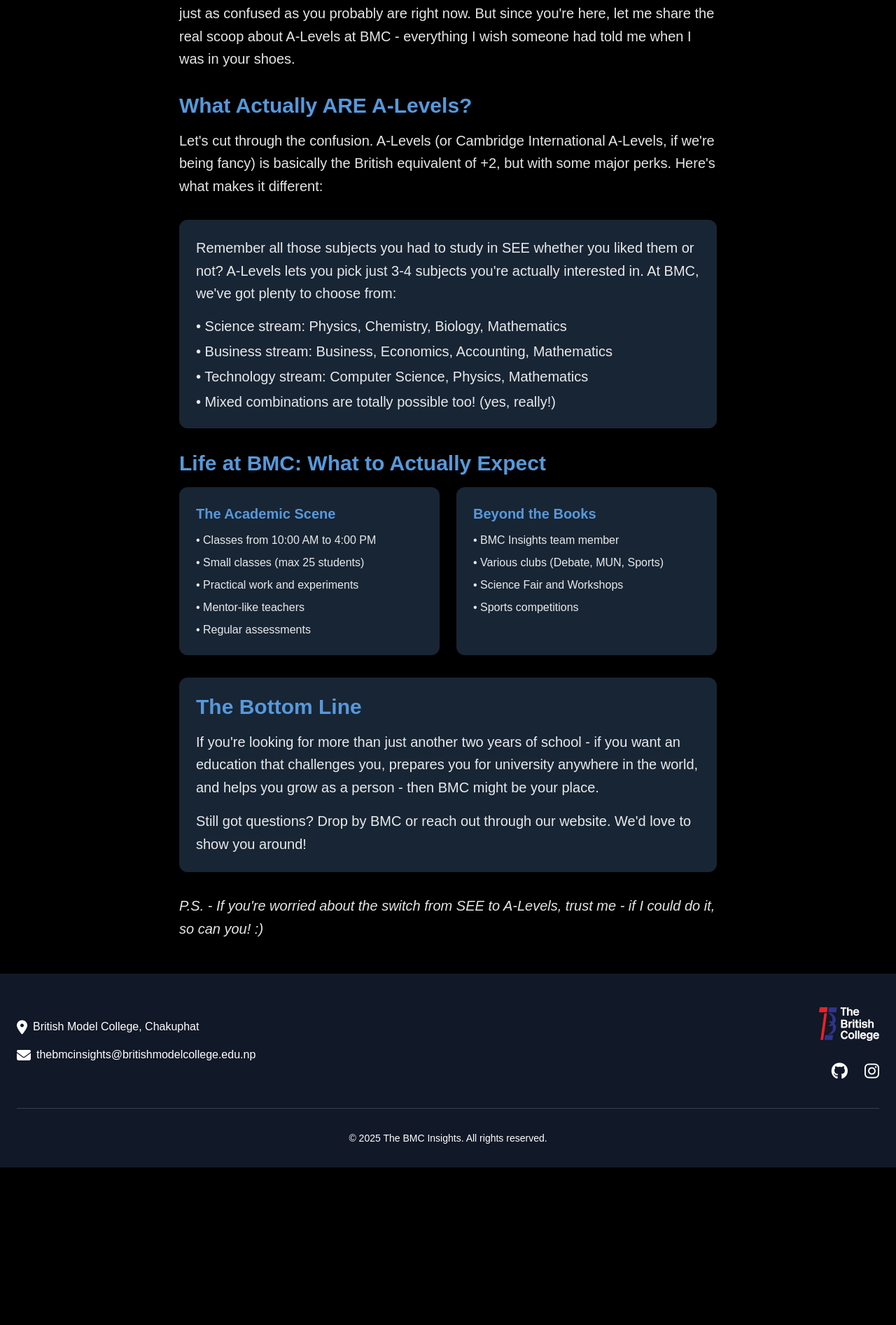
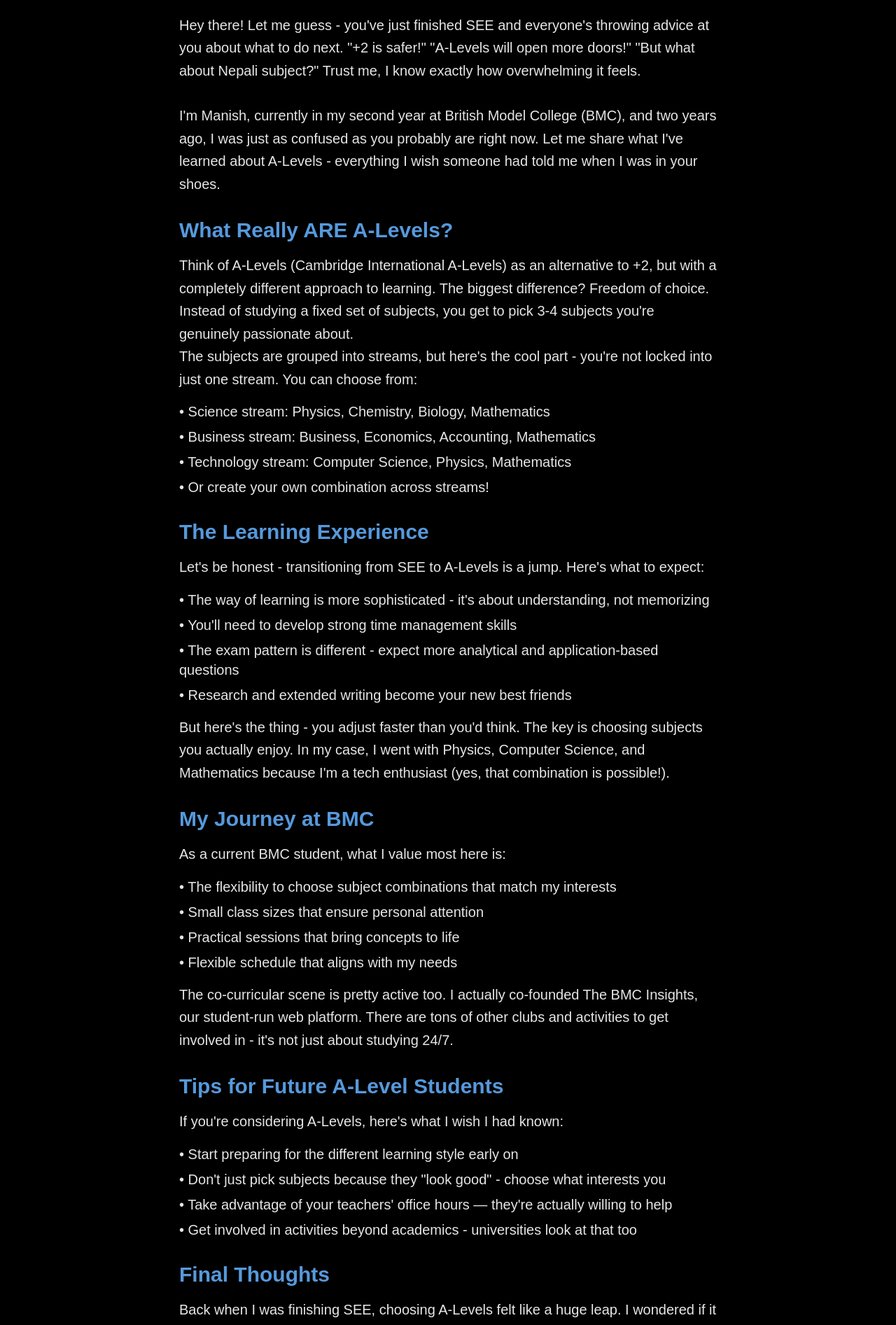
Before and after one commit to bmcinsights/website, a Next.js app: page /blog/posts/bmcalevels in a window 1280 px wide. Shown: the part 899-2792 px from the top of the page at 70% size. Before the commit the page ends 2567 px from the top, so only its background shows below. Built offline with nearby package versions, Linux system fonts and the light colour scheme; no server answers.

Commit message:
add some fixes

```diff
--- a/src/app/blog/posts/bmcalevels/page.tsx
+++ b/src/app/blog/posts/bmcalevels/page.tsx
@@ -28,97 +28,112 @@
         <div className="space-y-8">
           {/* Introduction Paragraph */}
           <p className="text-text opacity-90 text-xl leading-relaxed">
-            Hey there! Let me guess - you've just finished SEE and everyone's throwing
-            advice at you about what to do next. "+2 is safer!" "A-Levels will open
-            more doors!" "But what about Nepali subject?" Trust me, I know exactly how
-            overwhelming it feels. I'm Manish, currently in my second year at British
-            Model College (BMC), and two years ago, I was just as confused as you
-            probably are right now. But since you're here, let me share the real scoop
-            about A-Levels at BMC - everything I wish someone had told me when I was
-            in your shoes.
+            Hey there! Let me guess - you've just finished SEE and everyone's throwing advice at you about what to do next. "+2 is safer!" "A-Levels will open more doors!" "But what about Nepali subject?" Trust me, I know exactly how overwhelming it feels.
+          </p>
+          <p className="text-text opacity-90 text-xl leading-relaxed">
+            I'm Manish, currently in my second year at British Model College (BMC), and two years ago, I was just as confused as you probably are right now. Let me share what I've learned about A-Levels - everything I wish someone had told me when I was in your shoes.
           </p>
 
           {/* What are A-Levels Section */}
           <section>
             <h2 className="text-2xl md:text-3xl font-bold text-primary mb-4">
-              What Actually ARE A-Levels?
+              What Really ARE A-Levels?
             </h2>
             <p className="text-text opacity-90 text-xl leading-relaxed">
-              Let's cut through the confusion. A-Levels (or Cambridge International
-              A-Levels, if we're being fancy) is basically the British equivalent
-              of +2, but with some major perks. Here's what makes it different:
+              Think of A-Levels (Cambridge International A-Levels) as an alternative to +2, but with a completely different approach to learning. The biggest difference? Freedom of choice. Instead of studying a fixed set of subjects, you get to pick 3-4 subjects you're genuinely passionate about.
             </p>
-          </section>
-
-          {/* Course Options */}
-          <section className="bg-secondary bg-opacity-30 rounded-xl p-6">
             <p className="text-text opacity-90 text-xl leading-relaxed">
-              Remember all those subjects you had to study in SEE whether you liked
-              them or not? A-Levels lets you pick just 3-4 subjects you're actually
-              interested in. At BMC, we've got plenty to choose from:
+              The subjects are grouped into streams, but here's the cool part - you're not locked into just one stream. You can choose from:
             </p>
             <ul className="mt-4 space-y-2 text-xl">
               <li className="text-text opacity-90">• Science stream: Physics, Chemistry, Biology, Mathematics</li>
               <li className="text-text opacity-90">• Business stream: Business, Economics, Accounting, Mathematics</li>
               <li className="text-text opacity-90">• Technology stream: Computer Science, Physics, Mathematics</li>
-              <li className="text-text opacity-90">• Mixed combinations are totally possible too! (yes, really!)</li>
+              <li className="text-text opacity-90">• Or create your own combination across streams!</li>
             </ul>
           </section>
 
-          {/* Life at BMC Section */}
+          {/* The Learning Experience Section */}
           <section>
             <h2 className="text-2xl md:text-3xl font-bold text-primary mb-4">
-              Life at BMC: What to Actually Expect
-            </h2>
-            <div className="grid md:grid-cols-2 gap-6">
-              <div className="bg-secondary bg-opacity-30 rounded-xl p-6">
-                <h3 className="text-xl font-bold text-primary mb-3">
-                  The Academic Scene
-                </h3>
-                <ul className="space-y-2">
-                  <li className="text-text opacity-90">• Classes from 10:00 AM to 4:00 PM</li>
-                  <li className="text-text opacity-90">• Small classes (max 25 students)</li>
-                  <li className="text-text opacity-90">• Practical work and experiments</li>
-                  <li className="text-text opacity-90">• Mentor-like teachers</li>
-                  <li className="text-text opacity-90">• Regular assessments</li>
-                </ul>
-              </div>
-
-              <div className="bg-secondary bg-opacity-30 rounded-xl p-6">
-                <h3 className="text-xl font-bold text-primary mb-3">
-                  Beyond the Books
-                </h3>
-                <ul className="space-y-2">
-                  <li className="text-text opacity-90">• BMC Insights team member</li>
-                  <li className="text-text opacity-90">• Various clubs (Debate, MUN, Sports)</li>
-                  <li className="text-text opacity-90">• Science Fair and Workshops</li>
-                  <li className="text-text opacity-90">• Sports competitions</li>
-                </ul>
-              </div>
-            </div>
-          </section>
-
-          {/* Remaining sections follow the same pattern... */}
-          <section className="bg-secondary bg-opacity-30 rounded-xl p-6">
-            <h2 className="text-2xl md:text-3xl font-bold text-primary mb-4">
-              The Bottom Line
+              The Learning Experience
             </h2>
             <p className="text-text opacity-90 text-xl leading-relaxed">
-              If you're looking for more than just another two years of school - if
-              you want an education that challenges you, prepares you for university
-              anywhere in the world, and helps you grow as a person - then BMC might
-              be your place.
+              Let's be honest - transitioning from SEE to A-Levels is a jump. Here's what to expect:
             </p>
+            <ul className="mt-4 space-y-2 text-xl">
+              <li className="text-text opacity-90">• The way of learning is more sophisticated - it's about understanding, not memorizing</li>
+              <li className="text-text opacity-90">• You'll need to develop strong time management skills</li>
+              <li className="text-text opacity-90">• The exam pattern is different - expect more analytical and application-based questions</li>
+              <li className="text-text opacity-90">• Research and extended writing become your new best friends</li>
+            </ul>
             <p className="text-text opacity-90 text-xl leading-relaxed mt-4">
-              Still got questions? Drop by BMC or reach out through our website.
-              We'd love to show you around!
+              But here's the thing - you adjust faster than you'd think. The key is choosing subjects you actually enjoy. In my case, I went with Physics, Computer Science, and Mathematics because I'm a tech enthusiast (yes, that combination is possible!).
             </p>
           </section>
 
-          <p className="text-text opacity-90 text-xl leading-relaxed italic">
-            P.S. - If you're worried about the switch from SEE to A-Levels, trust me
-            - if I could do it, so can you! :)
-          </p>
+          {/* My Journey at BMC Section */}
+          <section>
+            <h2 className="text-2xl md:text-3xl font-bold text-primary mb-4">
+              My Journey at BMC
+            </h2>
+            <p className="text-text opacity-90 text-xl leading-relaxed">
+              As a current BMC student, what I value most here is:
+            </p>
+            <ul className="mt-4 space-y-2 text-xl">
+              <li className="text-text opacity-90">• The flexibility to choose subject combinations that match my interests</li>
+              <li className="text-text opacity-90">• Small class sizes that ensure personal attention</li>
+              <li className="text-text opacity-90">• Practical sessions that bring concepts to life</li>
+              <li className="text-text opacity-90">• Flexible schedule that aligns with my needs</li>
+            </ul>
+            <p className="text-text opacity-90 text-xl leading-relaxed mt-4">
+              The co-curricular scene is pretty active too. I actually co-founded The BMC Insights, our student-run web platform. There are tons of other clubs and activities to get involved in - it's not just about studying 24/7.
+            </p>
+          </section>
+
+          {/* Tips for Future A-Level Students Section */}
+          <section>
+            <h2 className="text-2xl md:text-3xl font-bold text-primary mb-4">
+              Tips for Future A-Level Students
+            </h2>
+            <p className="text-text opacity-90 text-xl leading-relaxed">
+              If you're considering A-Levels, here's what I wish I had known:
+            </p>
+            <ul className="mt-4 space-y-2 text-xl">
+              <li className="text-text opacity-90">• Start preparing for the different learning style early on</li>
+              <li className="text-text opacity-90">• Don't just pick subjects because they "look good" - choose what interests you</li>
+              <li className="text-text opacity-90">• Take advantage of your teachers' office hours — they're actually willing to help</li>
+              <li className="text-text opacity-90">• Get involved in activities beyond academics - universities look at that too</li>
+            </ul>
+          </section>
+
+          {/* Final Thoughts Section */}
+          <section>
+            <h2 className="text-2xl md:text-3xl font-bold text-primary mb-4">
+              Final Thoughts
+            </h2>
+            <p className="text-text opacity-90 text-xl leading-relaxed">
+              Back when I was finishing SEE, choosing A-Levels felt like a huge leap. I wondered if it would be too difficult, if I could adapt to the new teaching style, and if it would be worth the investment. Now, midway through my second year at BMC, I can confidently say it was worth the risk.
+            </p>
+            <p className="text-text opacity-90 text-xl leading-relaxed mt-4">
+              A-Levels aren’t just about earning another certificate—it’s about transforming how you think, learn, and approach challenges. At BMC, I’ve grown from a student who memorized answers to someone who genuinely enjoys exploring concepts and solving problems. The practical skills, critical thinking, and research abilities you develop here? They’re real game-changers when it comes to university applications and beyond.
+            </p>
+            <p className="text-text opacity-90 text-xl leading-relaxed mt-4">
+              Is it challenging? Absolutely. But that’s what makes it worth it—and with the right support system, you’ll discover capabilities you never knew you had.
+            </p>
+            <p className="text-text opacity-90 text-xl leading-relaxed mt-4">
+              Curious to see what I’m talking about? Come visit us during our open house events or schedule a campus tour. Our admissions team will be happy to guide you through the process and answer any questions you have.
+            </p>
+            <p className="text-text opacity-90 text-xl leading-relaxed mt-4">
+              Visit our website or call our admissions office today to learn more and take the first step toward your A-Level journey!
+            </p>
+            <p className="text-text opacity-90 text-xl leading-relaxed mt-4">
+              So, are you ready to challenge yourself and unlock your full potential? A-Levels at BMC might just be the perfect next step for you!
+            </p>
+            <p className="text-text opacity-90 text-xl leading-relaxed italic mt-4">
+              P.S. Everyone feels a bit nervous about making this switch, and that’s completely normal. But with determination and the right guidance, you’ve got this!
+            </p>
+          </section>
         </div>
       </article>
     </section>
```
Also changed, not shown: public/images/alevels.jpg.
